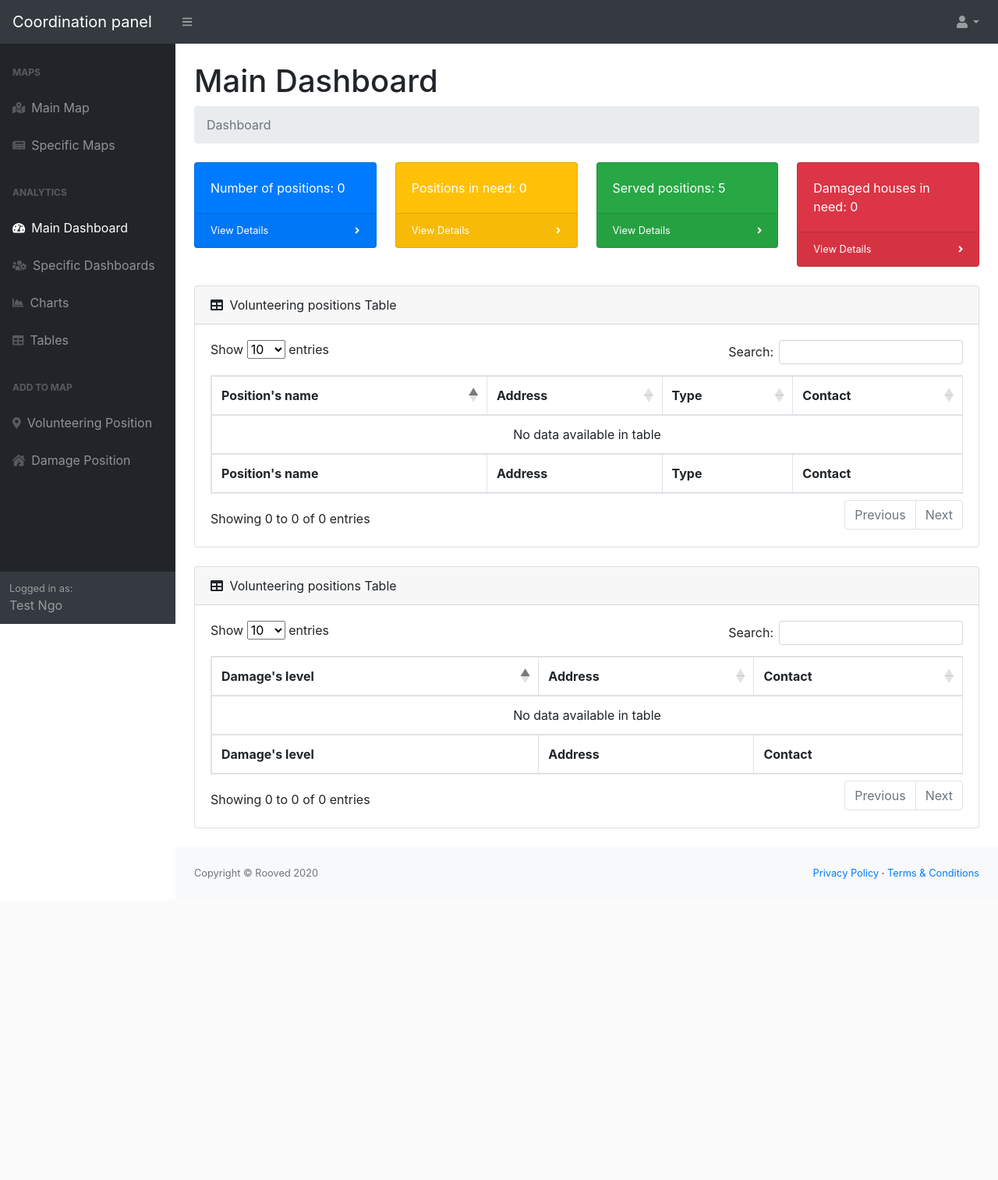
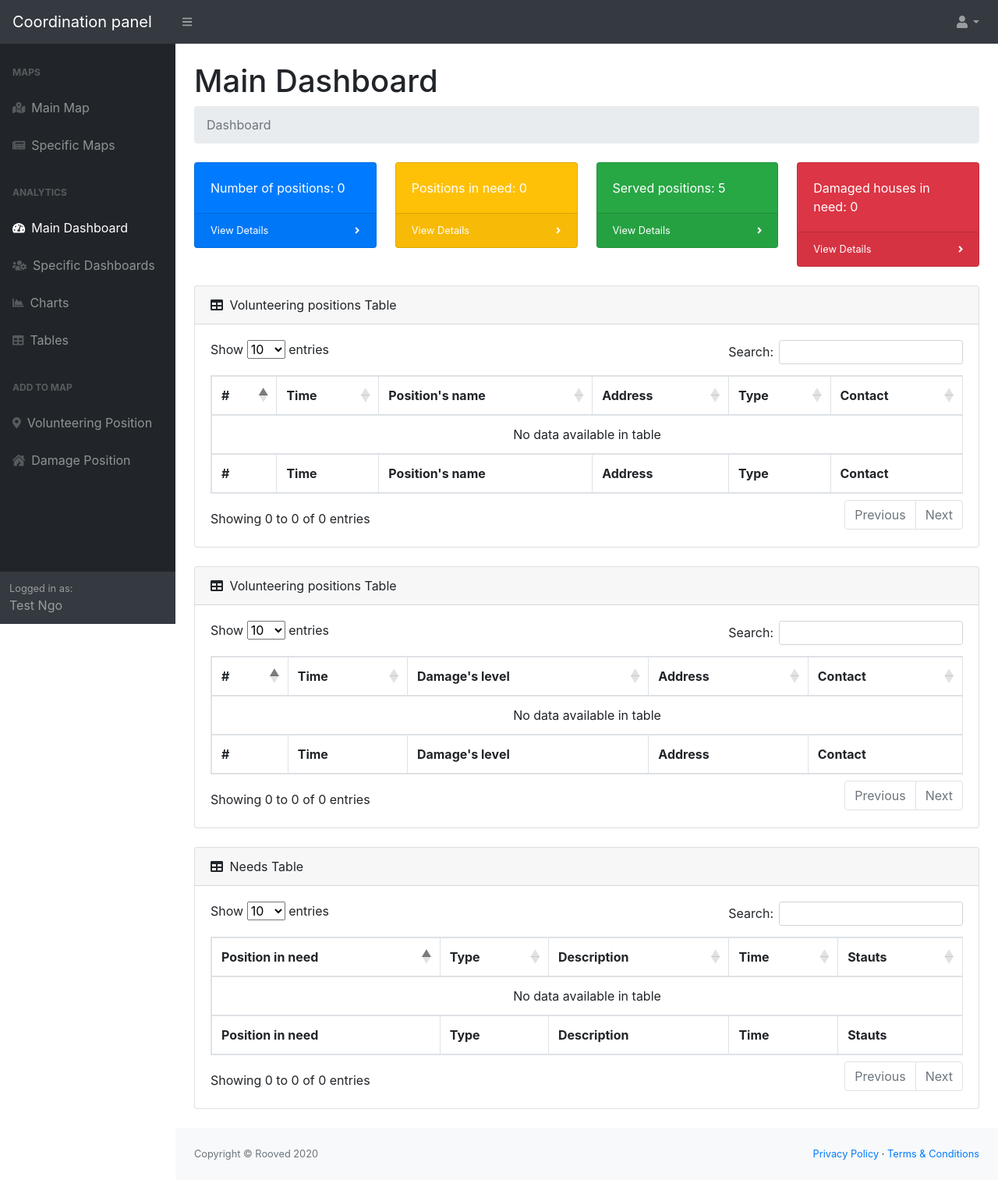
Before and after one commit to CharbelTabet/Beirut-explostion-coordination-software, a Django app: page /dashboard in a window 1280 px wide. Shown: the whole page at 78% size. Before the commit the page ends 1127 px from the top, so only its background shows below. Run offline with Django 3.2, Linux system fonts and the light colour scheme; data that the repository does not hold is empty; some libraries are stand-ins or nearby versions.

Commit message:
Developped Needs views and models

```diff
--- a/app/models.py
+++ b/app/models.py
@@ -54,11 +54,15 @@ class need(models.Model):
         ('food', 'Need food'),
         ('other', 'Other')
     ]
+    statusChoices = [
+        ('Still in need', 'Still in need'),
+        ('Need fulfilled', 'Need fulfilled')
+    ]
     kind = models.CharField(max_length=50, choices=choices)
     description = models.CharField(max_length=100, verbose_name="Short description")
     time = models.DateTimeField(auto_now_add=True)
     inNeed = models.CharField(max_length=10)
-    status = models.BooleanField(default=False)
+    status = models.CharField(max_length=50, default='Still in need', choices = statusChoices)
 
     def save(self, *args, **kwargs):
         longId = uuid.uuid4
--- a/app/urls.py
+++ b/app/urls.py
@@ -15,8 +15,8 @@ urlpatterns = [
     path('adddamage', views.CreateDamage.as_view(), name='addarea'),
 
     # Detail views
-    path('position/<slug:pk>/', views.PositionDetail.as_view(), name='postion detail'),
-    path('damages/<slug:pk>/', views.DamageDetail.as_view(), name='damage detail'),
+    path('position/<slug:pk>/', views.PositionDetail.as_view(), name='position'),
+    path('damages/<slug:pk>/', views.DamageDetail.as_view(), name='damage'),
 
     # List views
     # path('mypositions', views.myPositions.as_view(), name='myPositions'),
@@ -25,10 +25,12 @@ urlpatterns = [
     # Update views
     path('updateposition/<slug:pk>/', views.UpdatePosition.as_view(), name='updatePosition'),
     path('updatedamage/<slug:pk>/', views.UpdateDamage.as_view(), name='updateDamage'),
+    path('updateneedstatus/<slug:pk>/', views.UpdateNeedStatus.as_view(), name='updateNeedStatus'),
 
     # Delete views
     path('deleteposition/<slug:pk>/', views.DeletePosition.as_view(), name='deletePosition'),
     path('deletedamage/<slug:pk>/', views.DeleteDamage.as_view(), name='deleteDamage'),
+    path('deleteneed/<slug:pk>/', views.DeleteNeed.as_view(), name='deleteNeed'),
 
     # Data
     path('areas', views.Areas.as_view()),
--- a/app/views.py
+++ b/app/views.py
@@ -103,6 +103,13 @@ class UpdateDamage(UpdateView):
     def get_success_url(self):
         return '/damages/{}'.format(self.object.pk)
 
+class UpdateNeedStatus(UpdateView):
+    model = models.need
+    fields = ['status']
+    template_name = 'forms/updateneedstatus.html'
+
+    def get_success_url(self):
+        return '/position/{}'.format(self.object.inNeed)
 
 # Delete view
 class DeletePosition(DeleteView):
@@ -117,6 +124,11 @@ class DeleteDamage(DeleteView):
     success_url = '/'
     template_name = 'forms/deleteDamage.html'
 
+class DeleteNeed(DeleteView):
+    model = models.need
+    fields = '__all__'
+    success_url = '/'
+    template_name = 'forms/deleteNeed.html'
 
 # Data json response
 class Areas(View):
--- a/core/static/assets/demo/datatables-demo.js
+++ b/core/static/assets/demo/datatables-demo.js
@@ -2,4 +2,5 @@
 $(document).ready(function() {
   $('#dataTable').DataTable();
   $('#dataTable2').DataTable();
+  $('#dataTable3').DataTable();
 });
--- a/core/templates/dashboards/mainDashboard.html
+++ b/core/templates/dashboards/mainDashboard.html
@@ -77,6 +77,8 @@
                 <table class="table table-bordered" id="dataTable" width="100%" cellspacing="0">
                     <thead>
                         <tr>
+                            <th>#</th>
+                            <th>Time</th>
                             <th>Position's name</th>
                             <th>Address</th>
                             <th>Type</th>
@@ -85,6 +87,8 @@
                     </thead>
                     <tfoot>
                         <tr>
+                            <th>#</th>
+                            <th>Time</th>
                             <th>Position's name</th>
                             <th>Address</th>
                             <th>Type</th>
@@ -94,7 +98,9 @@
                     <tbody>
                         {% for object in tablesData.positions %}
                             <tr>
-                                <td>{{ object.name }}</td>
+                                <td><a href="{% url 'position' object.id %}">{{ object.id }}</a></td>
+                                <td>{{ object.time }}</td>
+                                <td><a href="{% url 'position' object.id %}">{{ object.name }}</a></td>
                                 <td>{{ object.address }}</td>
                                 <td>{{ object.kind }}</td>
                                 <td>{{ object.contact }}</td>
@@ -115,6 +121,8 @@
                 <table class="table table-bordered" id="dataTable2" width="100%" cellspacing="0">
                     <thead>
                         <tr>
+                            <th>#</th>
+                            <th>Time</th>
                             <th>Damage's level</th>
                             <th>Address</th>
                             <th>Contact</th>
@@ -122,6 +130,8 @@
                     </thead>
                     <tfoot>
                         <tr>
+                            <th>#</th>
+                            <th>Time</th>
                             <th>Damage's level</th>
                             <th>Address</th>
                             <th>Contact</th>
@@ -130,6 +140,8 @@
                     <tbody>
                         {% for object in tablesData.damages %}
                             <tr>
+                                <td><a href="{% url 'damage' object.id %}">DMG{{ object.id }}</a></td>
+                                <td>{{ object.time }}</td>
                                 <td>{{ object.level }}</td>
                                 <td>{{ object.address }}</td>
                                 <td>{{ object.contact }}</td>
@@ -140,5 +152,50 @@
             </div>
         </div>
     </div>
+    <div class="card mb-4">
+        <div class="card-header">
+            <i class="fas fa-table mr-1"></i>
+            Needs Table
+        </div>
+        <div class="card-body">
+            <div class="table-responsive">
+                <table class="table table-bordered" id="dataTable3" width="100%" cellspacing="0">
+                    <thead>
+                        <tr>
+                            <th>Position in need</th>
+                            <th>Type</th>
+                            <th>Description</th>
+                            <th>Time</th>
+                            <th>Stauts</th>
+                        </tr>
+                    </thead>
+                    <tfoot>
+                        <tr>
+                            <th>Position in need</th>
+                            <th>Type</th>
+                            <th>Description</th>
+                            <th>Time</th>
+                            <th>Stauts</th>
+                        </tr>
+                    </tfoot>
+                    <tbody>
+                        {% for object in tablesData.needs %}
+                            <tr>
+                                <td><a href="{% url 'position' object.id %}">Position #{{ object.inNeed }}</a></td>
+                                <td>{{ object.kind }}</td>
+                                <td>{{ object.description }}</td>
+                                <td>{{ object.time }}</td>
+                                {% if object.status %}
+                                    <td>Not fulfilled</td>
+                                {% else %}
+                                    <td>Fulfilled</td>
+                                {% endif %}
+                            </tr>
+                        {% endfor %}
+                    </tbody>
+                </table>
+            </div>
+        </div>
+    </div>
 </div>
 {% endblock %}
--- a/core/templates/detailviews/position.html
+++ b/core/templates/detailviews/position.html
@@ -11,7 +11,7 @@
     <br>
     <h4>Needs</h4>
     {% include '../listviews/needsList.html' %}
-    <h5>Add needs</h5>
+    <h6>Add needs</h6>
     <form method="POST">
         <div class="row">
             {% include '../forms/needForm.html' %}
--- /dev/null
+++ b/core/templates/forms/deleteNeed.html
@@ -0,0 +1,2 @@
+{% extends '../layouts/deleteForm.html' %}
+{% block formTitle %}Delete "{{ object.kind }}" need{% endblock %}
--- /dev/null
+++ b/core/templates/forms/updateneedstatus.html
@@ -0,0 +1,2 @@
+{% extends '../layouts/mapForm.html' %}
+{% block formTitle %}Update "{{ object.kind }}" need status{% endblock %}
--- a/core/templates/listviews/needsList.html
+++ b/core/templates/listviews/needsList.html
@@ -3,7 +3,9 @@
         <li>
             <span class="text-danger">Need of</span> <b>{{ need.kind }}</b>, on <i>{{ need.time }}</i>
             <br>
-            {{ need.description }}
+            Description: {{ need.description }} - <a href = "{% url 'updateNeedStatus' need.pk %}" class="text-success">Need fulfilled</a> / <a href = "{% url 'deleteNeed' need.pk %}" class="text-danger">Delete need</a>
+            <br>
+            Status: {{ need.status }}
         </li>
     {% endfor %}
 </ul>
```
Also changed, not shown: README.md (added), app/migrations/0006_need_status.py (added), app/migrations/0007_damage_time.py (added), app/migrations/0008_position_time.py (added), app/migrations/0009_auto_20200823_1710.py (added).
